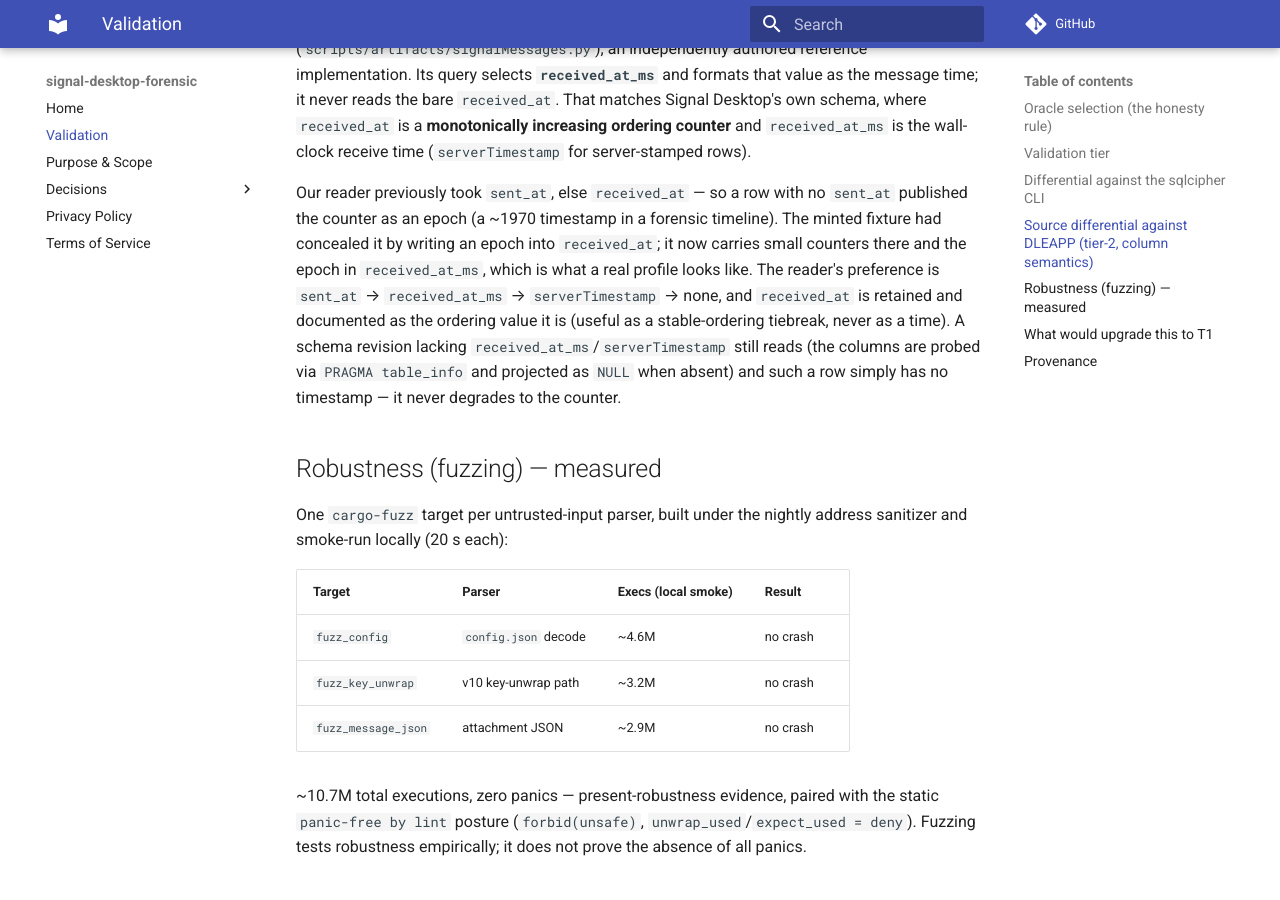
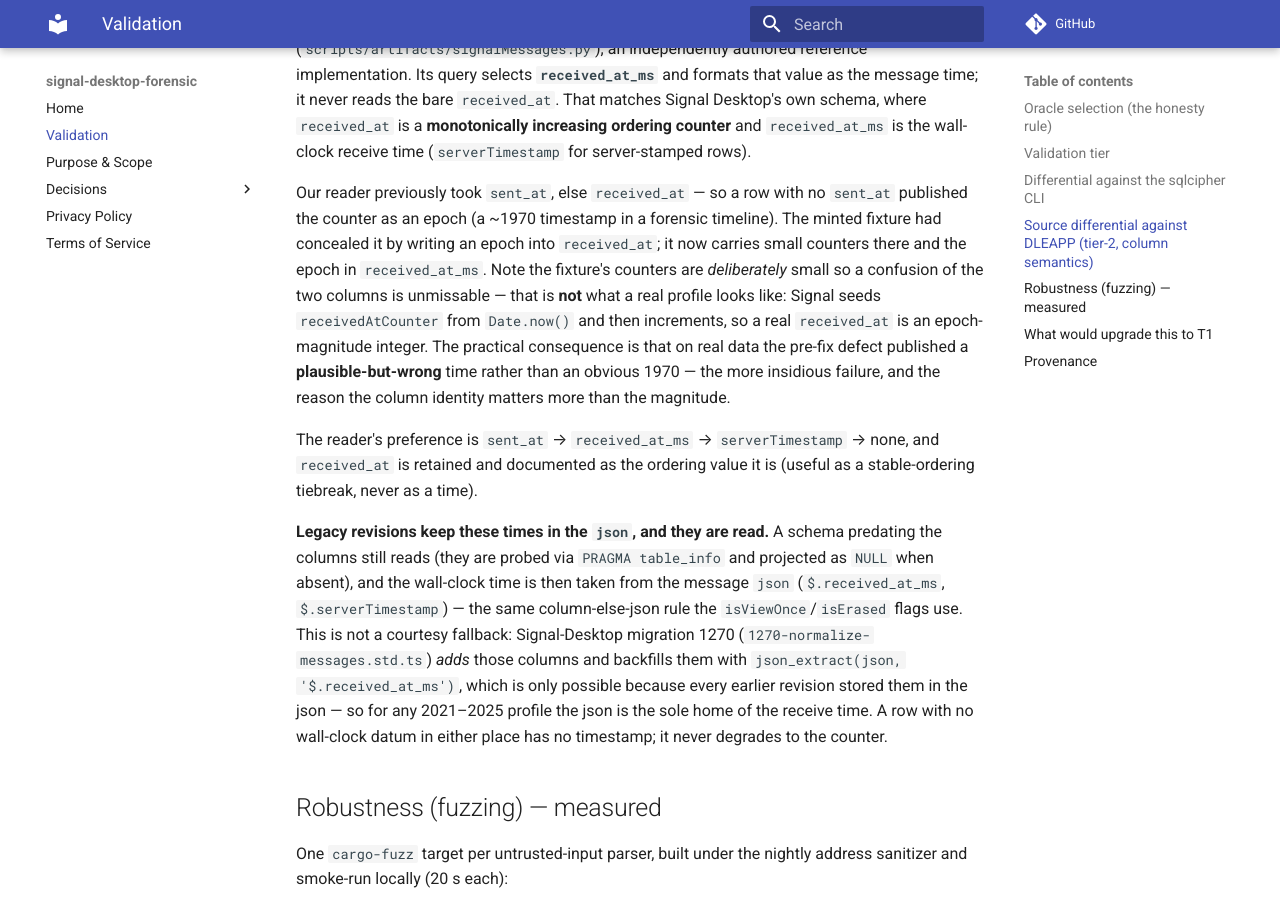
Before and after one commit to SecurityRonin/signal-desktop-forensic, an MkDocs documentation site: the page built from docs/validation.md, in a window 1280 px wide and 900 px high, scrolled down 2667 px. Built offline with MkDocs 1.6.1 and Material for MkDocs 9.7.7, drawn with Linux system fonts in a browser that asks for light colours; comment, search, counter and statistics services are not loaded.

Commit message:
fix(store): read the wall-clock time from the message json on legacy schemas
A pre-migration-1270 profile (2021-2025) has no received_at_ms/serverTimestamp
COLUMN — the values live in the message json. Reading only the column dropped
them and published 0 into the timeline for every such profile.

Adds `ts()`, the column-else-json rule the isViewOnce/isErased flags already use,
and applies it to received_at_ms + serverTimestamp. Not a courtesy fallback:
Signal's own migration 1270 backfills those columns from
json_extract(json,'$.received_at_ms'), which is only possible because earlier
revisions stored them in the json.

The pre-existing legacy test still passes unchanged — a row with no wall-clock
datum in EITHER place still yields no timestamp, never the ordering counter.

docs/validation.md also corrected: it claimed the fixture's small counters are
"what a real profile looks like". They are not — Signal seeds receivedAtCounter
from Date.now(), so a real received_at is epoch-magnitude, meaning the pre-fix
defect emitted a plausible-but-wrong time rather than an obvious 1970.

Co-Authored-By: Claude Opus 4.8 <noreply@anthropic.com>

```diff
--- a/docs/validation.md
+++ b/docs/validation.md
@@ -113,13 +113,29 @@ Our reader previously took `sent_at`, else `received_at` — so a row with no
 `sent_at` published the counter as an epoch (a ~1970 timestamp in a forensic
 timeline). The minted fixture had concealed it by writing an epoch into
 `received_at`; it now carries small counters there and the epoch in
-`received_at_ms`, which is what a real profile looks like. The reader's
-preference is `sent_at` → `received_at_ms` → `serverTimestamp` → none, and
-`received_at` is retained and documented as the ordering value it is (useful as
-a stable-ordering tiebreak, never as a time). A schema revision lacking
-`received_at_ms`/`serverTimestamp` still reads (the columns are probed via
-`PRAGMA table_info` and projected as `NULL` when absent) and such a row simply
-has no timestamp — it never degrades to the counter.
+`received_at_ms`. Note the fixture's counters are *deliberately* small so a
+confusion of the two columns is unmissable — that is **not** what a real profile
+looks like: Signal seeds `receivedAtCounter` from `Date.now()` and then
+increments, so a real `received_at` is an epoch-magnitude integer. The practical
+consequence is that on real data the pre-fix defect published a
+**plausible-but-wrong** time rather than an obvious 1970 — the more insidious
+failure, and the reason the column identity matters more than the magnitude.
+
+The reader's preference is `sent_at` → `received_at_ms` → `serverTimestamp` →
+none, and `received_at` is retained and documented as the ordering value it is
+(useful as a stable-ordering tiebreak, never as a time).
+
+**Legacy revisions keep these times in the `json`, and they are read.** A schema
+predating the columns still reads (they are probed via `PRAGMA table_info` and
+projected as `NULL` when absent), and the wall-clock time is then taken from the
+message `json` (`$.received_at_ms`, `$.serverTimestamp`) — the same
+column-else-json rule the `isViewOnce`/`isErased` flags use. This is not a
+courtesy fallback: Signal-Desktop migration 1270
+(`1270-normalize-messages.std.ts`) *adds* those columns and backfills them with
+`json_extract(json, '$.received_at_ms')`, which is only possible because every
+earlier revision stored them in the json — so for any 2021–2025 profile the json
+is the sole home of the receive time. A row with no wall-clock datum in either
+place has no timestamp; it never degrades to the counter.
 
 ## Robustness (fuzzing) — measured
 
```
Also changed, not shown: 1 other file.
